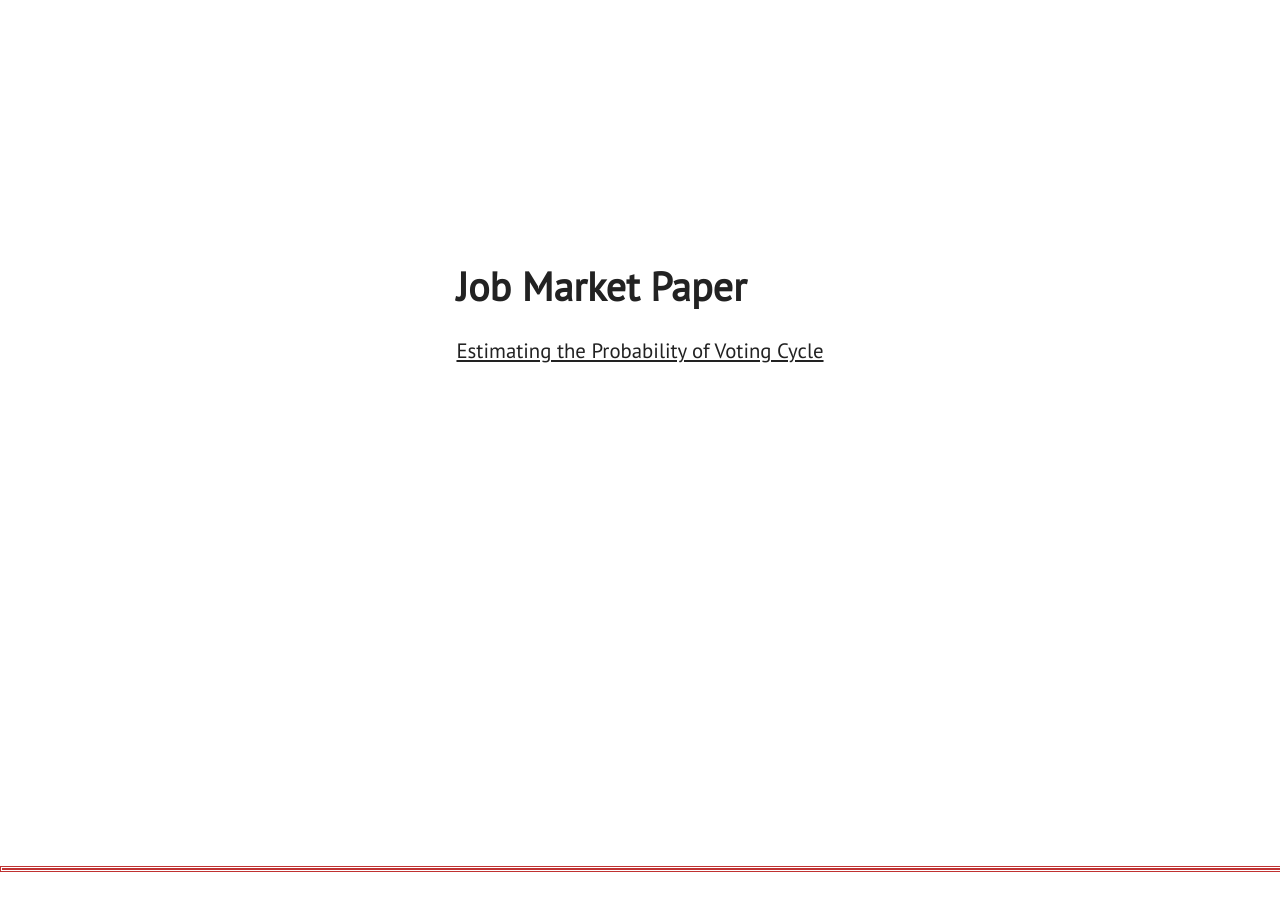
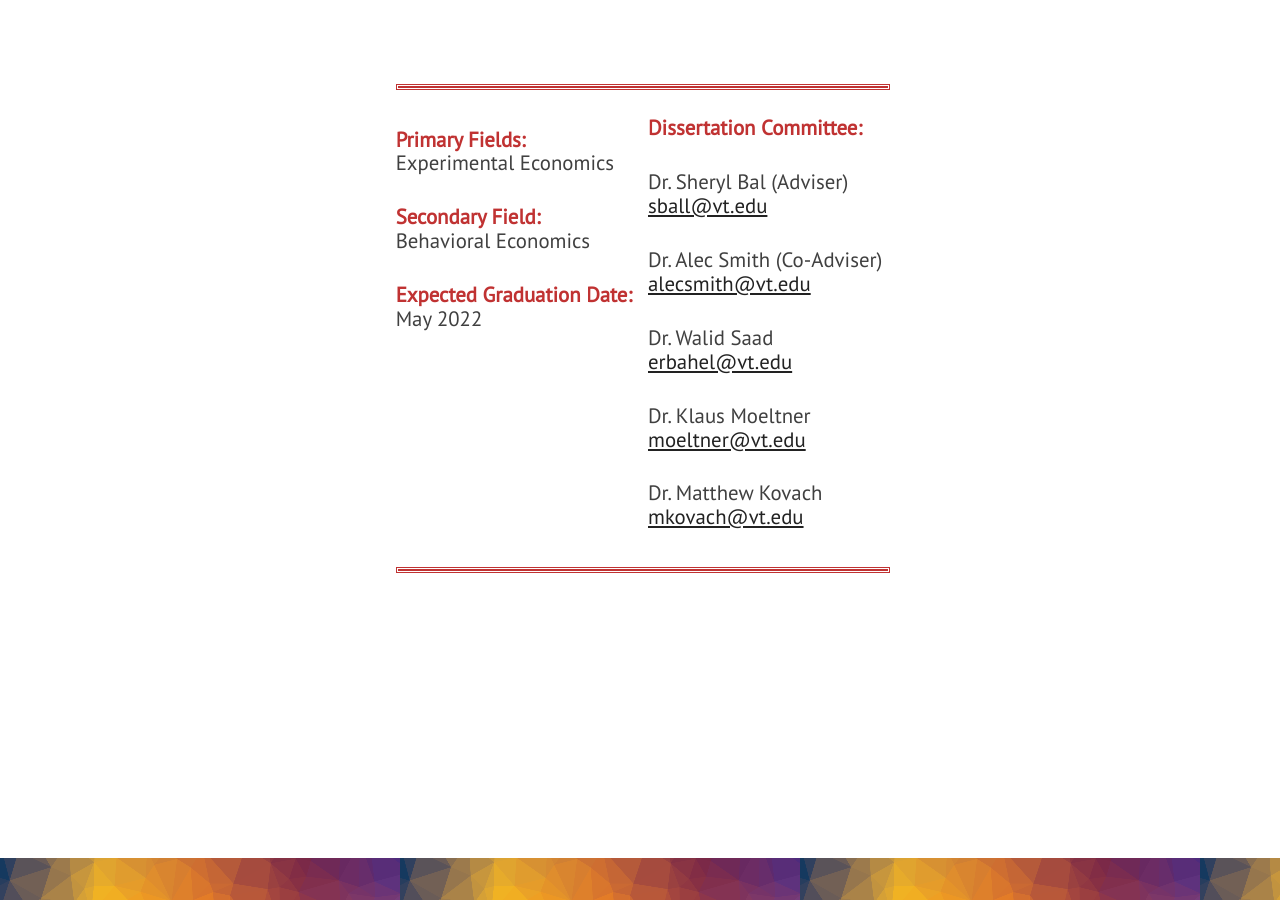
Before and after one commit to KevinKCV/kevinzou, a Jekyll site: the page built from index.html, in a window 1280 px wide and 900 px high, scrolled down 1120 px. Built offline with Jekyll 4.4.1, drawn with Linux system fonts in a browser that asks for light colours; nearby versions of some CDN libraries.

Commit message:
Update 01info.html

```diff
--- a/_includes/01info.html
+++ b/_includes/01info.html
@@ -1,19 +1,5 @@
 me<div class="section-wrapper">
     <section class="section about" id="info">
-
-
-
-
-        <div id="jmp-text">
-            <div class="section-heading">Job Market Paper</div>
-            <p class="paragraph-text justify-text">
-                <a href="/assets/doc/CGSONG_EPV.pdf">Estimating the Probability of Voting Cycle</a>
-            </p>
-            </div>
-        </div>
-
-
-
 
 
 
@@ -22,6 +8,7 @@ me<div class="section-wrapper">
         <div class="multi">
             <hr class="no-col" style="border: none 5px; border: double rgb(192, 50, 50); width: 100%;">
             <p class="paragraph-text">
+
             <b class="paragraph-text" style="color:rgb(192, 50, 50)"> Primary Fields:</b> <br>
              Experimental Economics </p>
 
```
